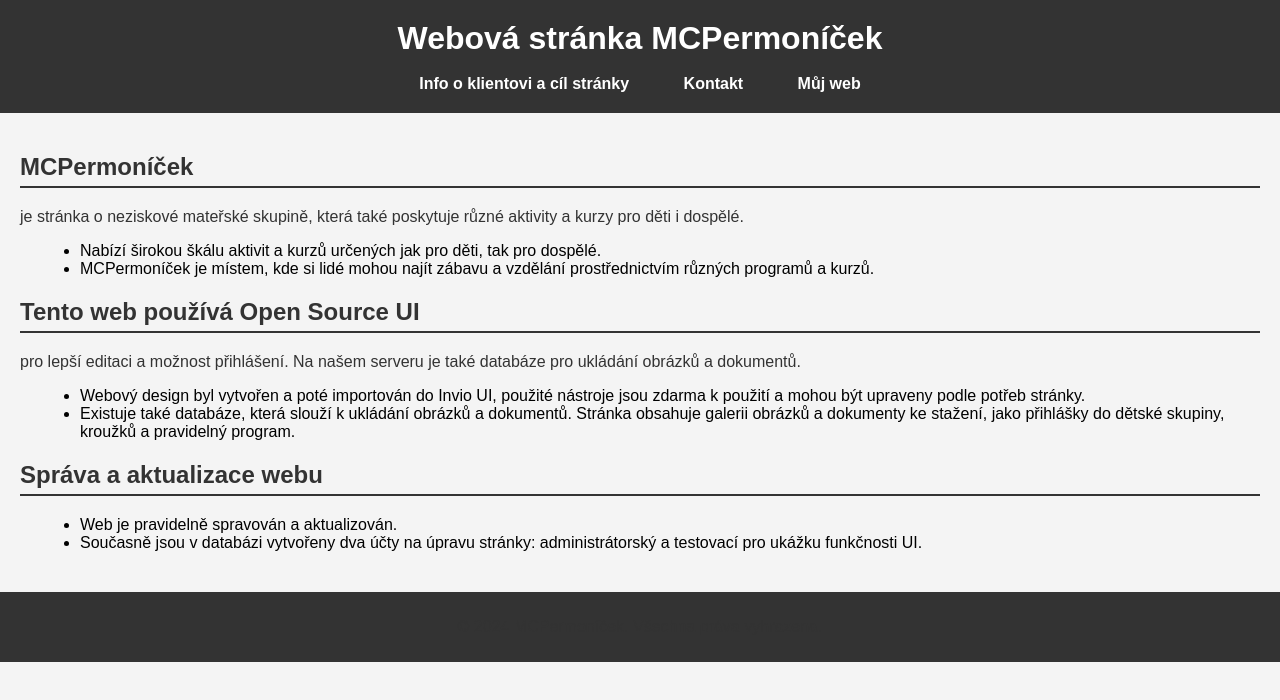
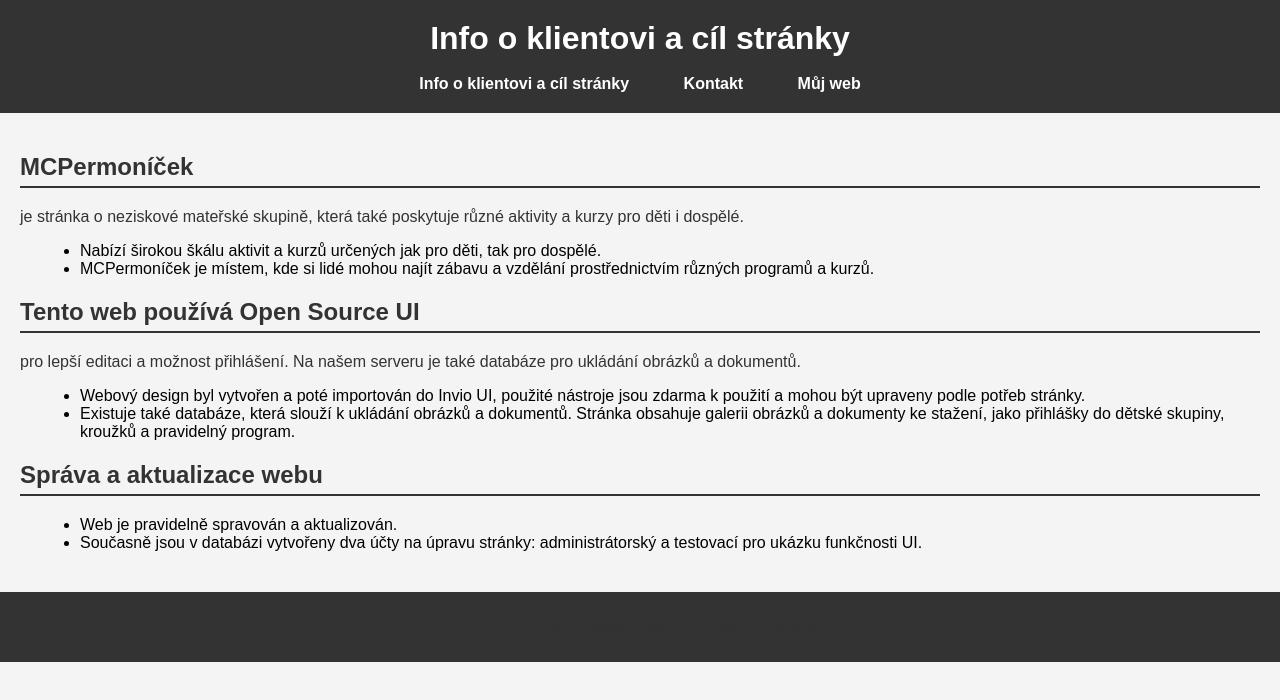
Before and after one commit to matejboska-dev/PSS-RovcikovyProject, a plain HTML site: page Stránka o mém projektu PSS/info.html in a window 1280 px wide. Drawn offline with Linux system fonts and the light colour scheme.

Commit message:
Uprava webu o mem projektu

```diff
--- a/Stránka o mém projektu PSS/info.html
+++ b/Stránka o mém projektu PSS/info.html
@@ -8,7 +8,7 @@
 </head>
 <body>
     <header>
-        <h1>Webová stránka MCPermoníček</h1>
+        <h1><a href="index.html">Info o klientovi a cíl stránky</a></h1>
 
             <nav>
                 <br>
@@ -41,7 +41,7 @@
             <h2>Správa a aktualizace webu</h2>
             <ul>
                 <li>Web je pravidelně spravován a aktualizován.</li>
-                <li>Současně jsou v databázi vytvořeny dva účty na úpravu stránky: administrátorský a testovací pro ukážku funkčnosti UI.</li>
+                <li>Současně jsou v databázi vytvořeny dva účty na úpravu stránky: administrátorský a testovací pro ukázku funkčnosti UI.</li>
             </ul>
         </section>
     </main>
--- a/Stránka o mém projektu PSS/style.css
+++ b/Stránka o mém projektu PSS/style.css
@@ -1,19 +1,21 @@
-
 .image-frame {
-    margin: 20px;
+    margin: 20px auto;
     padding: 10px;
     border: 2px solid #333;
     border-radius: 10px;
     box-shadow: 0 0 10px rgba(0, 0, 0, 0.1);
-    max-width: 100%;
-    overflow: hidden;
+    width: 50%;
 }
 
 .image-frame img {
     display: block;
     width: 100%;
     height: auto;
+    max-width: 100%;
 }
+
+
+
 
 body {
     font-family: Arial, sans-serif;
@@ -21,6 +23,7 @@ body {
     padding: 0;
     background-color: #f4f4f4;
 }
+
 
 header {
     background-color: #333;
@@ -31,6 +34,16 @@ header {
 
 h1 {
     margin: 0;
+
+}
+
+h1 a {
+    text-decoration: none;
+    color: #ffffff;
+    font-weight: bold;
+    padding: 10px 15px;
+    border-radius: 5px;
+    transition: background-color 0.3s ease;
 }
 
 main {
--- a/Stránka o mém projektu PSS/styleKontakt.css
+++ b/Stránka o mém projektu PSS/styleKontakt.css
@@ -14,6 +14,15 @@ header {
 
 h1 {
     margin: 0;
+}
+
+h1 a {
+    text-decoration: none;
+    color: #ffffff;
+    font-weight: bold;
+    padding: 10px 15px;
+    border-radius: 5px;
+    transition: background-color 0.3s ease;
 }
 
 nav ul {
```
Also changed, not shown: Stránka o mém projektu PSS/index.html (+14 -4 lines), Stránka o mém projektu PSS/kontakt.html (+2 -2 lines), Stránka o mém projektu PSS/imgs/pic1UI.png (added), Stránka o mém projektu PSS/imgs/pic1web.png (added), Stránka o mém projektu PSS/imgs/pic2UI.png (added), Stránka o mém projektu PSS/imgs/pic2web.png (added), Stránka o mém projektu PSS/imgs/pic3UI.png (added), Stránka o mém projektu PSS/imgs/pic3web.png (added).
